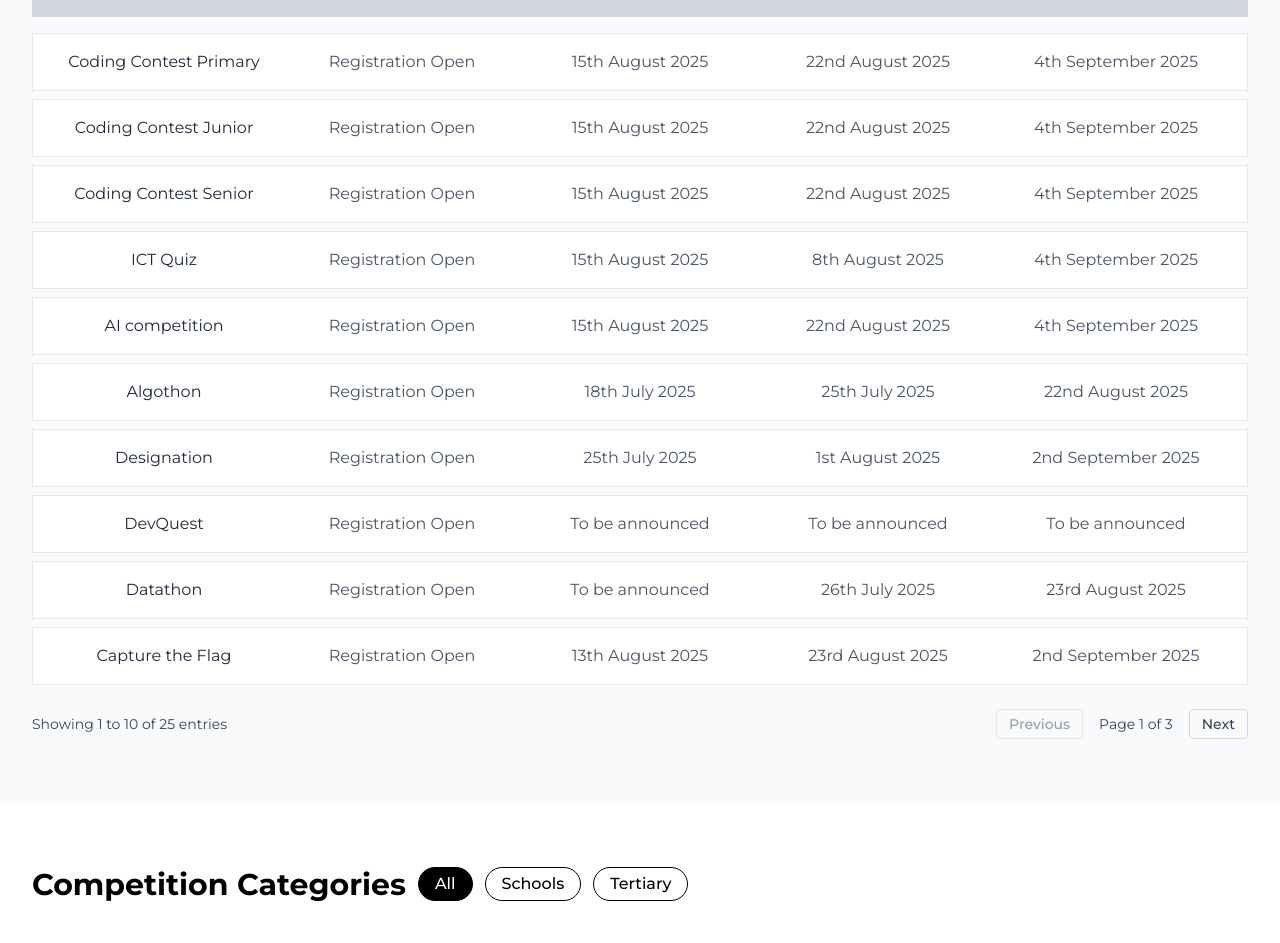
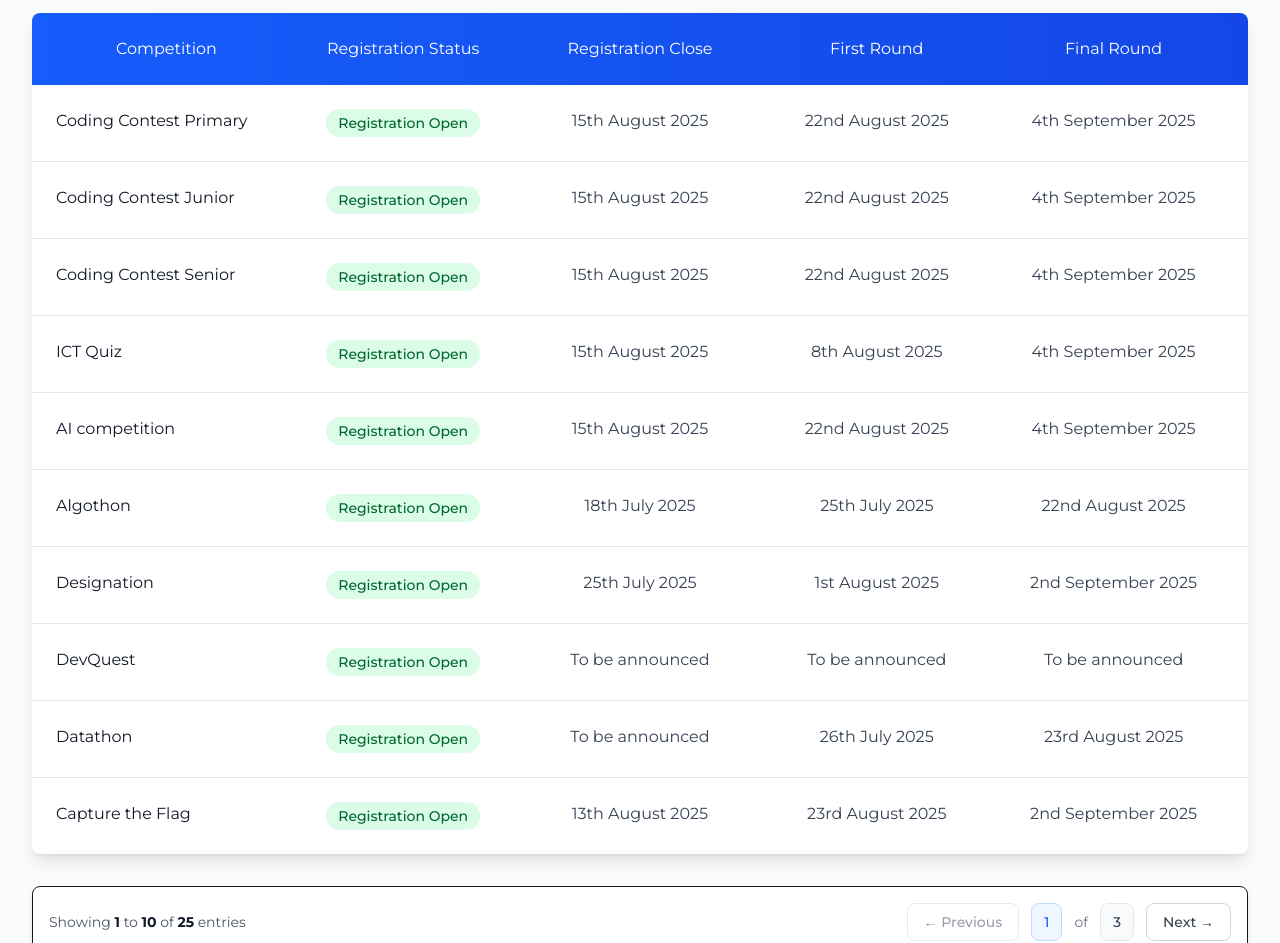
Before and after one commit to SayuruRehan/codefest-revamp, a Next.js app: page /competition-details in a window 1280 px wide. Shown: the part 489-1432 px from the top of the page. Built offline with nearby package versions, Linux system fonts and the light colour scheme.

Commit message:
style: enhance CompetitionSchedule component

```diff
--- a/src/components/CompetitionSchedule.tsx
+++ b/src/components/CompetitionSchedule.tsx
@@ -206,10 +206,10 @@ export default function CompetitionSchedule() {
           </h2>
 
           {/* Entries per page selector */}
-          <div className="flex items-center gap-2 mb-6">
+          <div className="flex items-center gap-3 mb-8 bg-white rounded-lg shadow-md p-4 border">
             <label
               htmlFor="entriesPerPage"
-              className="text-sm font-medium text-gray-700"
+              className="text-sm font-semibold text-gray-700"
             >
               Show
             </label>
@@ -219,75 +219,111 @@ export default function CompetitionSchedule() {
               onChange={(e) =>
                 handleEntriesPerPageChange(Number(e.target.value))
               }
-              className="border border-gray-300 rounded px-3 py-1 text-sm focus:outline-none focus:ring-2 focus:ring-blue-500"
+              className="border-2 border-gray-200 rounded-lg px-4 py-2 text-sm font-medium bg-white focus:outline-none focus:ring-2 focus:ring-blue-500 focus:border-blue-500 transition-colors"
             >
               <option value={10}>10</option>
               <option value={25}>25</option>
               <option value={50}>50</option>
               <option value={100}>100</option>
             </select>
-            <span className="text-sm text-gray-700">entries per page</span>
+            <span className="text-sm font-semibold text-gray-700">
+              entries per page
+            </span>
           </div>
 
+          {/* Table Container */}
+          <div className="bg-white rounded-lg shadow-lg overflow-hidden">
             {/* Table Header */}
-          <div className="bg-gray-300 grid grid-cols-1 sm:grid-cols-2 md:grid-cols-3 lg:grid-cols-5 gap-2 p-4 mb-4 rounded-t-lg font-semibold text-gray-800">
+            <div className="bg-gradient-to-r from-blue-600 to-blue-700 text-white grid grid-cols-1 sm:grid-cols-2 md:grid-cols-3 lg:grid-cols-5 gap-4 p-6 font-semibold">
               <div className="text-center">Competition</div>
-            <div className="text-center">Registration Open</div>
+              <div className="text-center">Registration Status</div>
               <div className="text-center">Registration Close</div>
               <div className="text-center">First Round</div>
               <div className="text-center">Final Round</div>
             </div>
 
             {/* Table Rows */}
-          <div className="space-y-2">
+            <div className="divide-y divide-gray-200">
               {currentEntries.map((row, index) => (
                 <div
                   key={startIndex + index}
-                className="bg-white grid grid-cols-1 sm:grid-cols-2 md:grid-cols-3 lg:grid-cols-5 gap-2 p-4 border border-gray-200 hover:bg-gray-50 transition-colors"
+                  className="grid grid-cols-1 sm:grid-cols-2 md:grid-cols-3 lg:grid-cols-5 gap-4 p-6 hover:bg-blue-50 transition-colors duration-200 group"
                 >
-                <div className="text-center font-medium text-gray-800">
+                  <div className="text-center lg:text-left">
+                    <div className="font-semibold text-gray-900 group-hover:text-blue-700 transition-colors">
                       {row.competition}
                     </div>
-                <div className="text-center text-gray-600">{row.regOpen}</div>
-                <div className="text-center text-gray-600">{row.regClose}</div>
-                <div className="text-center text-gray-600">
+                  </div>
+                  <div className="text-center">
+                    <span className="inline-block bg-green-100 text-green-800 text-sm font-medium px-3 py-1 rounded-full">
+                      {row.regOpen}
+                    </span>
+                  </div>
+                  <div className="text-center">
+                    <div className="text-gray-700 font-medium">
+                      {row.regClose}
+                    </div>
+                  </div>
+                  <div className="text-center">
+                    <div className="text-gray-700 font-medium">
                       {row.firstRound}
                     </div>
-                <div className="text-center text-gray-600">
+                  </div>
+                  <div className="text-center">
+                    <div className="text-gray-700 font-medium">
                       {row.finalRound}
+                    </div>
                   </div>
                 </div>
               ))}
             </div>
+          </div>
 
           {/* Pagination Info */}
-          <div className="mt-6 flex items-center justify-between text-sm text-gray-700">
-            <div>
-              Showing {startIndex + 1} to {Math.min(endIndex, totalEntries)} of{" "}
-              {totalEntries} entries
+          <div className="mt-8 flex flex-col sm:flex-row items-center justify-between bg-white rounded-lg shadow-md p-4 border">
+            <div className="text-sm text-gray-600 mb-4 sm:mb-0">
+              Showing{" "}
+              <span className="font-semibold text-gray-900">
+                {startIndex + 1}
+              </span>{" "}
+              to{" "}
+              <span className="font-semibold text-gray-900">
+                {Math.min(endIndex, totalEntries)}
+              </span>{" "}
+              of{" "}
+              <span className="font-semibold text-gray-900">
+                {totalEntries}
+              </span>{" "}
+              entries
             </div>
             {totalPages > 1 && (
-              <div className="flex items-center gap-2">
+              <div className="flex items-center gap-3">
                 <button
                   onClick={() =>
                     setCurrentPage((prev) => Math.max(1, prev - 1))
                   }
                   disabled={currentPage === 1}
-                  className="px-3 py-1 border border-gray-300 rounded hover:bg-gray-50 disabled:opacity-50 disabled:cursor-not-allowed"
+                  className="flex items-center px-4 py-2 text-sm font-medium text-gray-700 bg-white border border-gray-300 rounded-lg hover:bg-gray-50 hover:text-blue-600 transition-colors disabled:opacity-50 disabled:cursor-not-allowed disabled:hover:bg-white disabled:hover:text-gray-700"
                 >
-                  Previous
+                  ← Previous
                 </button>
-                <span className="px-2">
-                  Page {currentPage} of {totalPages}
+                <div className="flex items-center gap-1">
+                  <span className="px-3 py-2 text-sm font-medium text-blue-600 bg-blue-50 border border-blue-200 rounded-lg">
+                    {currentPage}
                   </span>
+                  <span className="px-2 text-sm text-gray-500">of</span>
+                  <span className="px-3 py-2 text-sm font-medium text-gray-700 bg-gray-50 border border-gray-200 rounded-lg">
+                    {totalPages}
+                  </span>
+                </div>
                 <button
                   onClick={() =>
                     setCurrentPage((prev) => Math.min(totalPages, prev + 1))
                   }
                   disabled={currentPage === totalPages}
-                  className="px-3 py-1 border border-gray-300 rounded hover:bg-gray-50 disabled:opacity-50 disabled:cursor-not-allowed"
+                  className="flex items-center px-4 py-2 text-sm font-medium text-gray-700 bg-white border border-gray-300 rounded-lg hover:bg-gray-50 hover:text-blue-600 transition-colors disabled:opacity-50 disabled:cursor-not-allowed disabled:hover:bg-white disabled:hover:text-gray-700"
                 >
-                  Next
+                  Next →
                 </button>
               </div>
             )}
```
Lines whose indentation alone changed are shown as unchanged.
